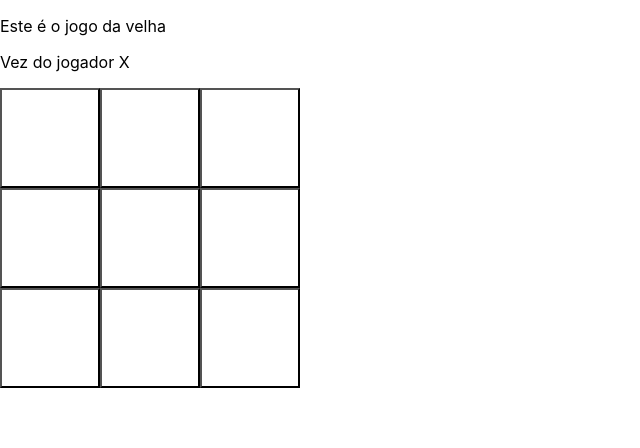
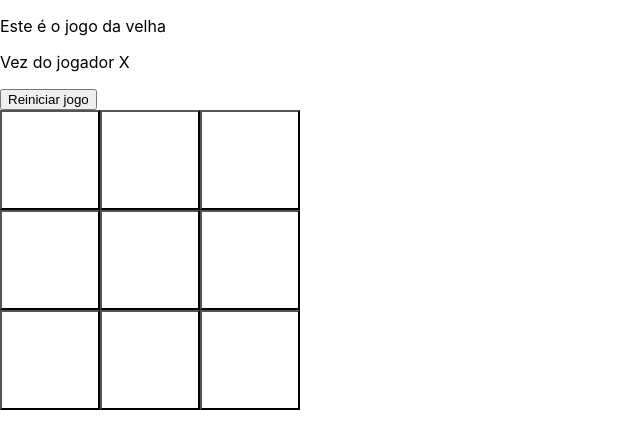
Before and after one commit to scaramuzzini/frontend2025-01-23, a React (Create React App) app: page / in a window 1280 px wide. Shown: the top 448 px of the page, without its empty margins (0-640 px from the left). Built offline with nearby package versions, Linux system fonts and the light colour scheme.

Commit message:
Reiniciar jogo

```diff
--- a/src/JogoDaVelha.js
+++ b/src/JogoDaVelha.js
@@ -50,8 +50,14 @@ function Tabuleiro() {
         }
     }
 
+    function reiniciarJogo() {
+        setQuadrados(Array(9).fill(''));
+        setVezDoX(true);
+    }
+
     return <>
     <p>{msg}</p>
+    <button onClick={reiniciarJogo}>Reiniciar jogo</button>
     <div className="linha">
         <Quadrado valor={quadrados[0]} handleClick={() => handleClickQuadrado(0)}/>
         <Quadrado valor={quadrados[1]} handleClick={() => handleClickQuadrado(1)}/>
```
